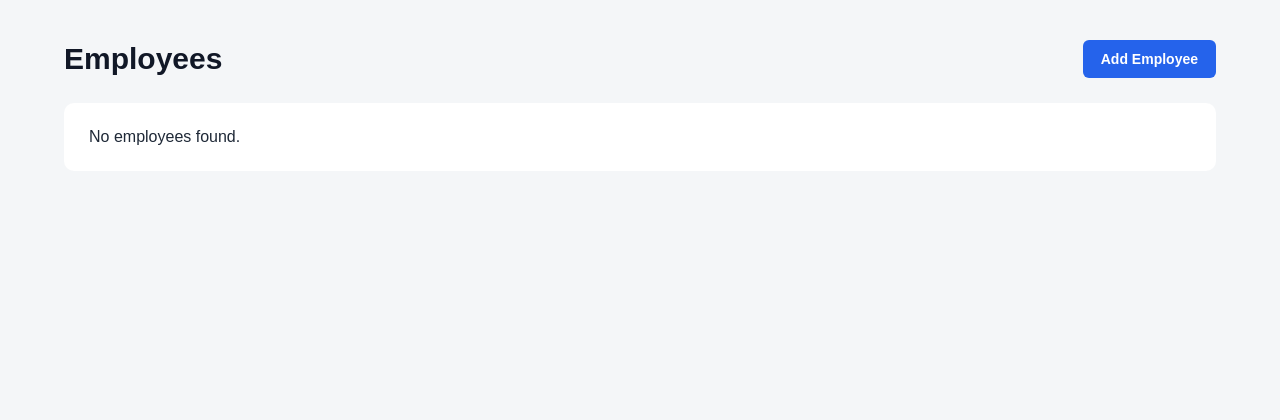
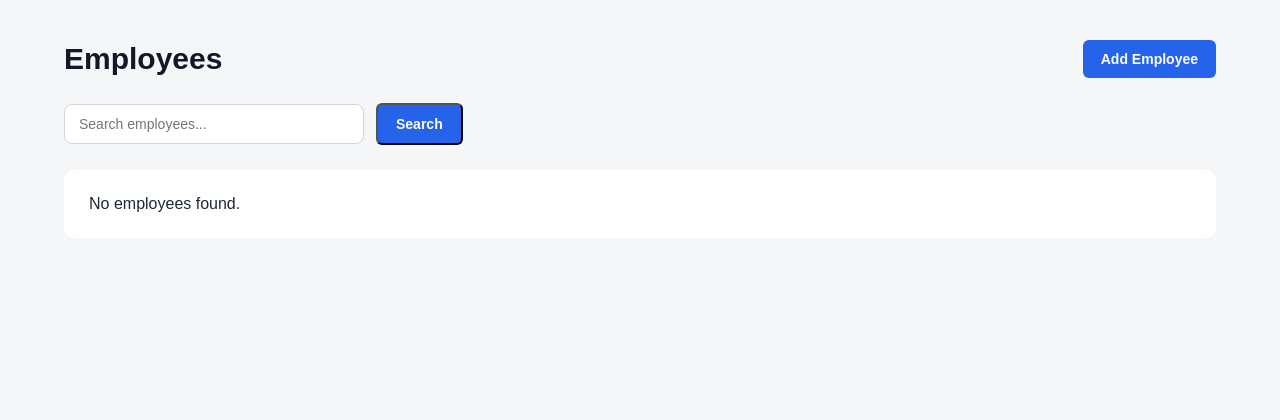
Before and after one commit to DVeljko/MyWorkers, a Flask app: template web_service/templates/employees.html in a window 1280 px wide. Shown: the top 420 px of the page. Run offline with Flask 3, Linux system fonts and the light colour scheme; the template is opened without the code that fills it, so the values that code supplies are empty.

Commit message:
Add employee search functionality

```diff
--- a/web_service/app.py
+++ b/web_service/app.py
@@ -49,6 +49,33 @@ def all_employees():
     if not token:
         return redirect(url_for('login'))
 
+    search = request.args.get("search")
+    if search:
+        response = requests.get(
+            f"{EMPLOYEE_SERVICE_URL}/employees",
+
+            params={
+                "name": search
+            },
+
+            headers={
+                "Authorization": f"Bearer {token}"
+            },
+
+            timeout=3
+        )
+
+        if response.status_code != 200:
+            error = response.json().get("error", "Something went wrong.")
+            return render_template(
+                "employees.html",
+                employees=[],
+                error=error
+            )
+
+        employee_list = response.json()
+        return render_template("employees.html", employees=employee_list)
+
 
     response = requests.get(
         f"{EMPLOYEE_SERVICE_URL}/employees",
@@ -67,7 +94,7 @@ def all_employees():
         )
 
     else:
-        error = response.json().get('error')
+        error = response.json().get('error', "Something went wrong.")
         return render_template("employees.html", employees=[], error=error)
 
 @app.route("/employees/add", methods=["GET", "POST"])
--- a/web_service/static/css/style.css
+++ b/web_service/static/css/style.css
@@ -594,3 +594,32 @@ a:hover {
 .navbar-links .logout-link:hover {
     color: #ef4444;
 }
+
+.search-form {
+    display: flex;
+    align-items: center;
+    gap: 12px;
+
+    margin: 25px 0;
+    padding: 0;
+
+    width: 100%;
+    max-width: none;
+
+    background: transparent;
+    box-shadow: none;
+}
+
+.search-form input {
+    width: 300px;
+    padding: 11px 14px;
+
+    border: 1px solid #d1d5db;
+    border-radius: 8px;
+
+    font-size: 14px;
+}
+
+.search-form button {
+    margin: 0;
+}
--- a/web_service/templates/employees.html
+++ b/web_service/templates/employees.html
@@ -13,6 +13,20 @@
             Add Employee
         </a>
     </div>
+
+    <!-- Search -->
+    <form action="{{ url_for('all_employees') }}" method="GET" class="search-form">
+        <input
+            type="text"
+            name="search"
+            placeholder="Search employees..."
+            value="{{ request.args.get('search', '') }}"
+        >
+
+        <button type="submit" class="btn-primary">
+            Search
+        </button>
+    </form>
 
     {% if error %}
         <p class="error">{{ error }}</p>
@@ -43,13 +57,9 @@
                         <tr>
 
                             <td>{{ employee.id }}</td>
-
                             <td>{{ employee.first_name }}</td>
-
                             <td>{{ employee.last_name }}</td>
-
                             <td>{{ employee.email }}</td>
-
                             <td>{{ employee.position }}</td>
 
                             <td>
```
